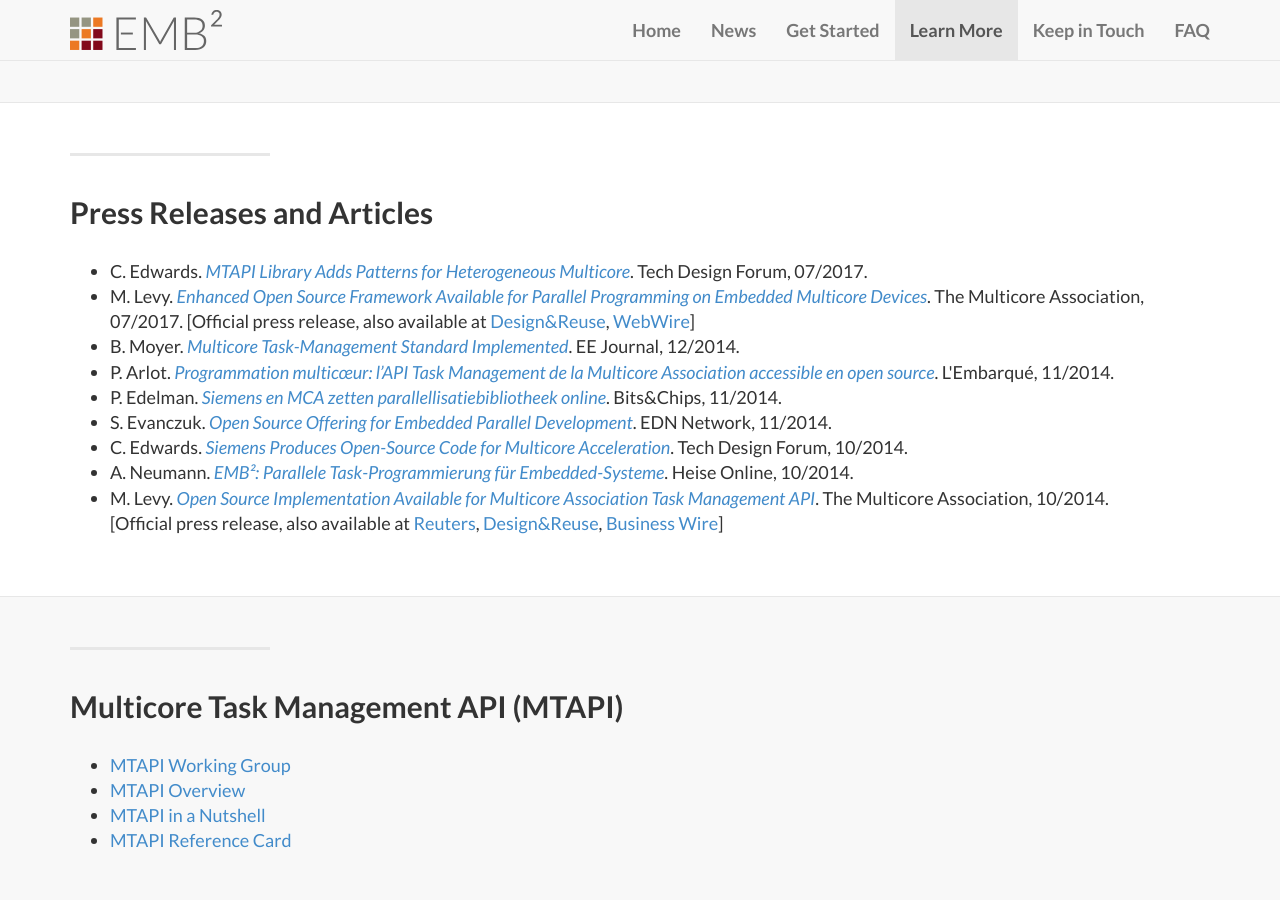
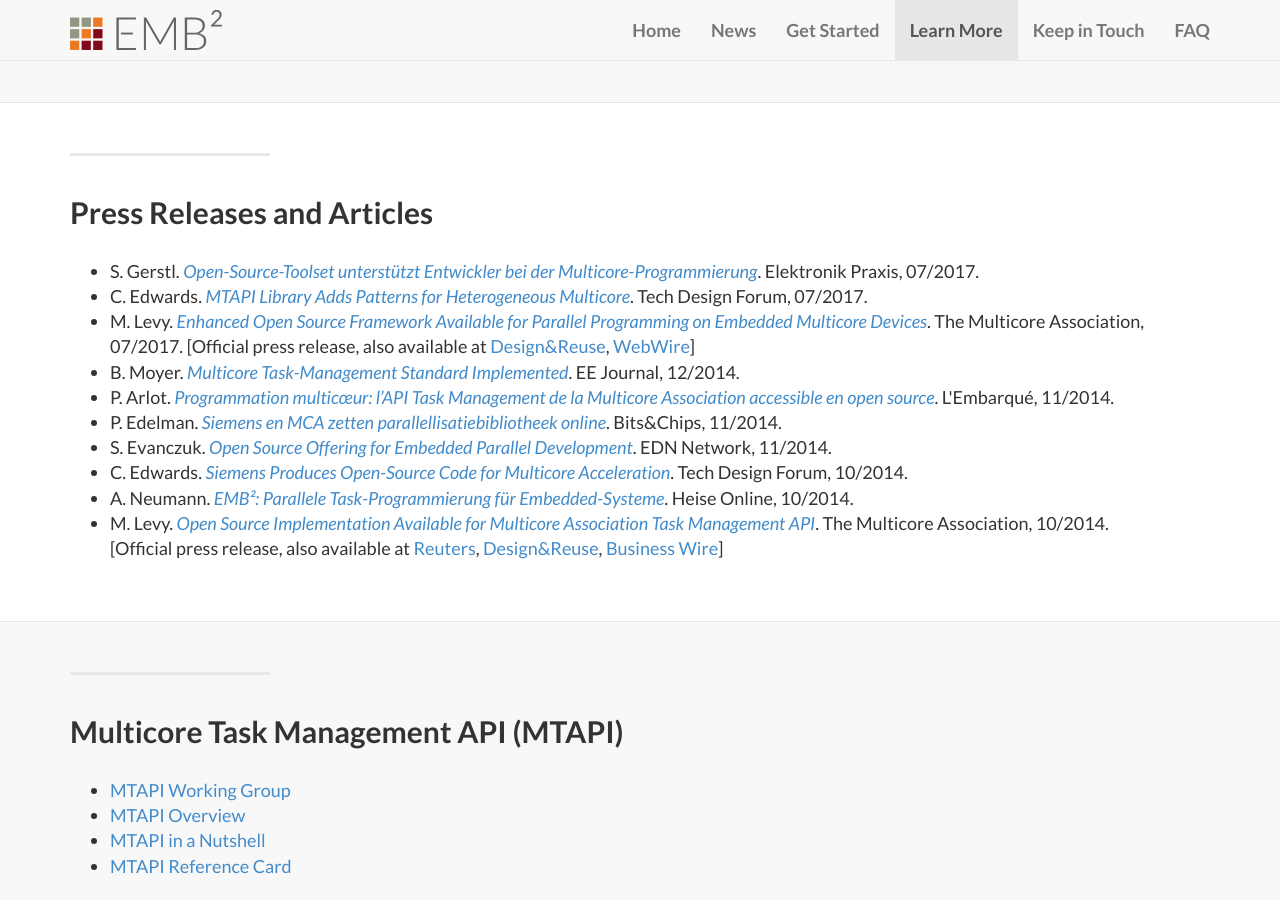
Before and after one commit to siemens/embb, a Jekyll site: the page built from learn_more.html, in a window 1280 px wide and 900 px high, scrolled down 1537 px. Built offline with Jekyll 4.4.1, drawn with Linux system fonts in a browser that asks for light colours.

Commit message:
Article on Elektronik Praxis

```diff
--- a/learn_more.html
+++ b/learn_more.html
@@ -87,6 +87,7 @@
       <div class="row">
         <div class="col-sm-12">
           <ul>
+		    <li>S. Gerstl. <em><a href="http://www.elektronikpraxis.vogel.de/themen/hardwareentwicklung/mikrocontrollerprozessoren/articles/627828/">Open-Source-Toolset unterstützt Entwickler bei der Multicore-Programmierung</a></em>. Elektronik Praxis, 07/2017.</li>
 		    <li>C. Edwards. <em><a href="http://www.techdesignforums.com/blog/2017/07/18/embb-mtapi-library-patterns-for-heterogeneous-multicore/">MTAPI Library Adds Patterns for Heterogeneous Multicore</a></em>. Tech Design Forum, 07/2017.</li>
 		    <li>M. Levy. <em><a href="http://www.multicore-association.org/press/170718.htm">Enhanced Open Source Framework Available for Parallel Programming on Embedded Multicore Devices</a></em>. The Multicore Association, 07/2017. [Official press release, also available at <a href="https://www.design-reuse.com/news/42413/open-source-framework-parallel-programming.html">Design&Reuse</a>, <a href="http://www.webwire.com/ViewPressRel.asp?aId=210965">WebWire</a>]<br></li>
             <li>B. Moyer. <em><a href="http://eejournal.com/blog/multicore-task-management-standard-implemented/">Multicore Task-Management Standard Implemented</a></em>. EE Journal, 12/2014.</li>
```
Also changed, not shown: _news/20170725-Elektronk_Praxis.md (added, +5 -0 lines).
